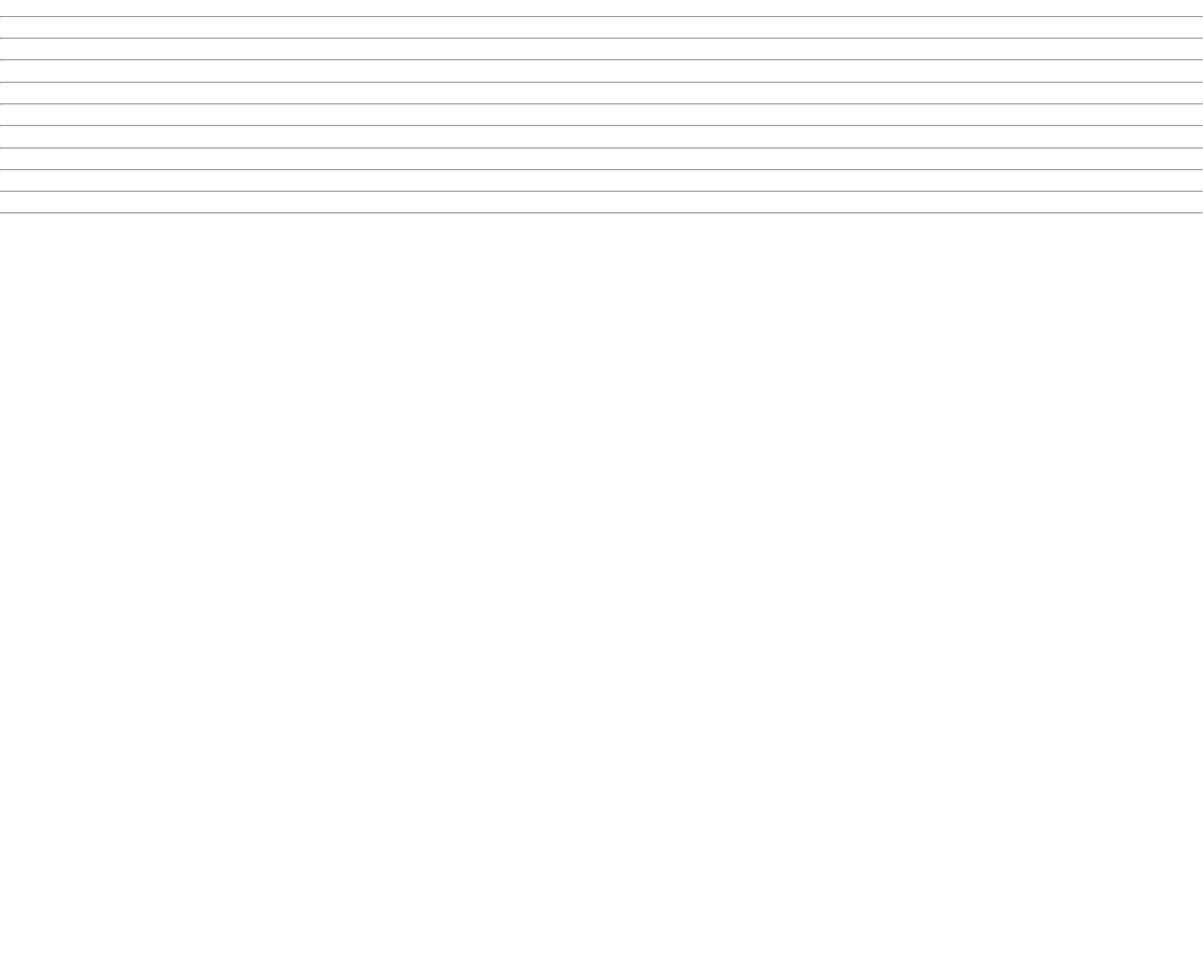
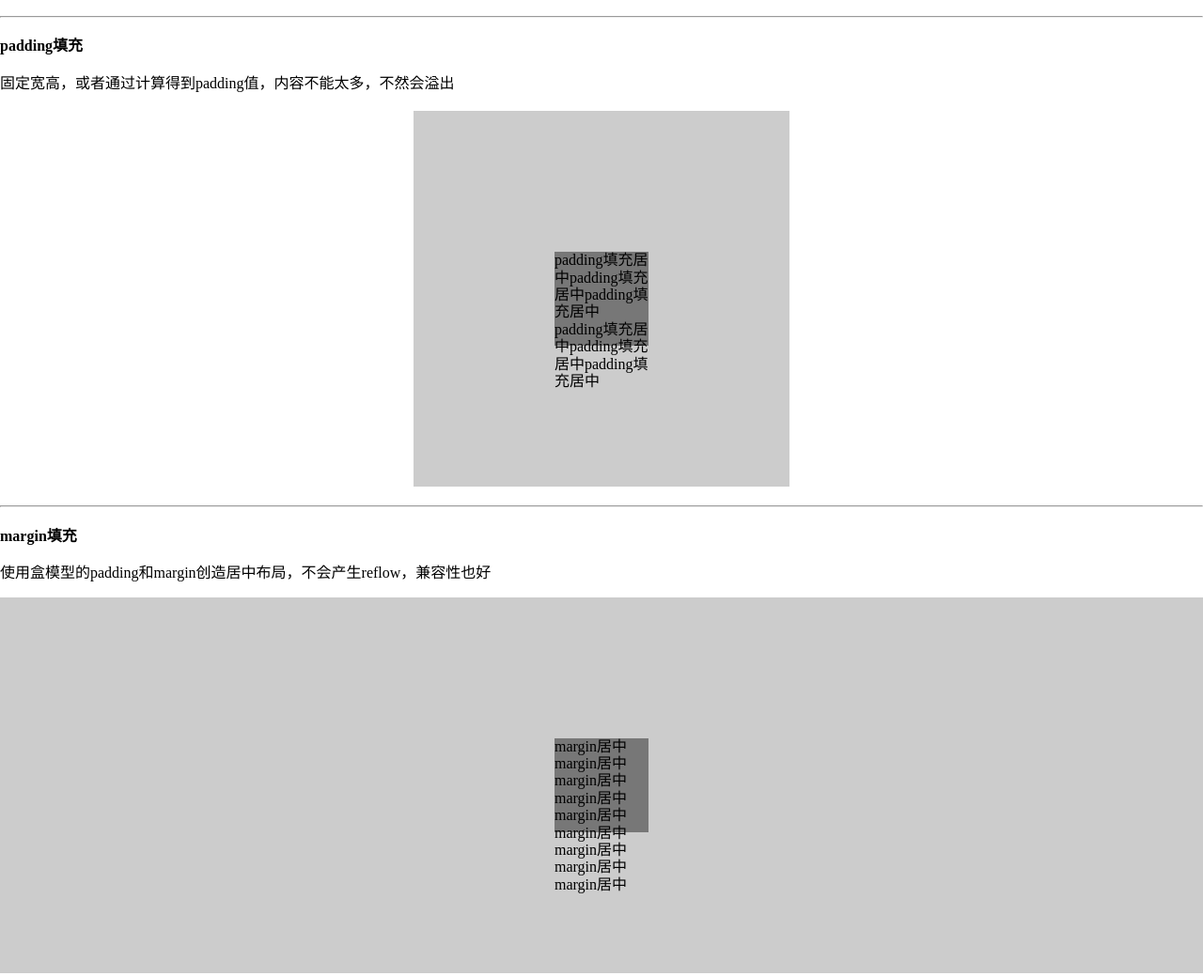
Before and after one commit to Journey1510/vertical-center, a plain HTML site: page index.html in a window 1280 px wide. Shown: the part 364-1403 px from the top of the page at 94% size. Before the commit the page ends 800 px from the top, so only its background shows below. Drawn offline with nearby package versions, Linux system fonts and the light colour scheme.

Commit message:
增加盒模型的padding填充和margin填充方法

```diff
--- a/index.html
+++ b/index.html
@@ -13,11 +13,26 @@
 	</section>
 	<hr>
 	<section id="center-2" class="content">
-		<h4></h4>
+		<h4>padding填充</h4>
+		<span>固定宽高，或者通过计算得到padding值，内容不能太多，不然会溢出</span>
+		<div class="wrap">
+			<div class="inner">
+				padding填充居中padding填充居中padding填充居中<br>
+				padding填充居中padding填充居中padding填充居中<br>
+			</div>
+		</div>
 	</section>
 	<hr>
 	<section id="center-3" class="content">
-		<h4></h4>
+		<h4>margin填充</h4>
+		<p>使用盒模型的padding和margin创造居中布局，不会产生reflow，兼容性也好</p>
+		<div class="wrap">
+			<div class="inner">
+				margin居中margin居中margin居中<br>
+				margin居中margin居中margin居中<br>
+				margin居中margin居中margin居中<br>
+			</div>
+		</div>
 	</section>
 	<hr>
 	<section id="center-4" class="content">
--- a/style.css
+++ b/style.css
@@ -10,4 +10,40 @@
 	heigth: 300px;
 	line-height: 300px;
 	text-align: center;
+	background: #ccc;
 }
+
+#center-2 .wrap {
+	heigth: 400px;
+	width: 400px;
+	margin: 20px auto 0;
+	background: #ccc;
+}
+#center-2 .wrap .inner {
+	height: 100px;
+	width: 100px;
+	/*这里采用了css3的计算方法*/
+	padding: calc((100% - 100px)/2);
+	background: #777;
+	/*这里似乎用了background-clip属性，和box-sizing一样有3种值
+	content-box/padding-box/border-box
+	主要是为了显示效果，也可以不加*/
+	background-clip:content-box;
+}
+
+#center-3 .wrap {
+	width: 100%;
+	height: 400px;
+	/*如果不加overflow，外边距会扩展到外面，因此没有垂直居中
+	加上好像是创建了一个BFC*/
+	overflow: hidden;
+	background: #ccc;
+}
+#center-3 .wrap .inner {
+	width: 100px;
+	height: 100px;
+	/*150px是人工计算的，可以使用sass等预处理工具操作，或者CSS特性
+	但跟不上还是需要知道元素的高度*/
+	margin: 150px auto 0;
+	background: #777;
+}
```
